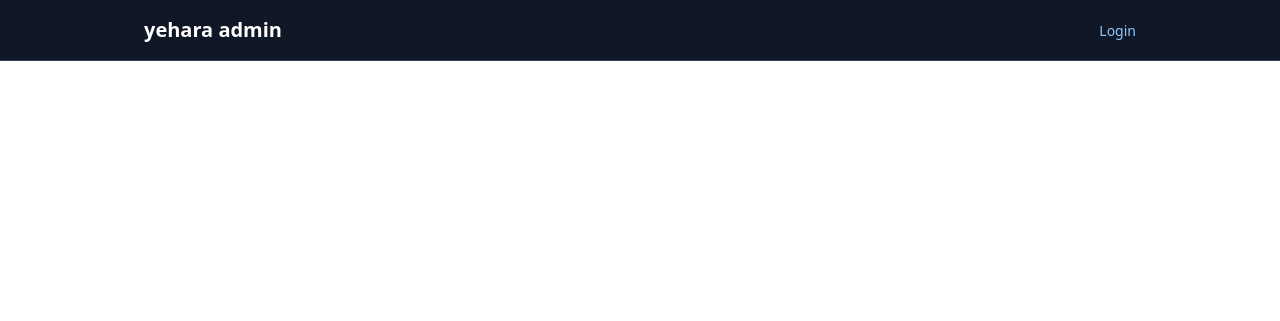
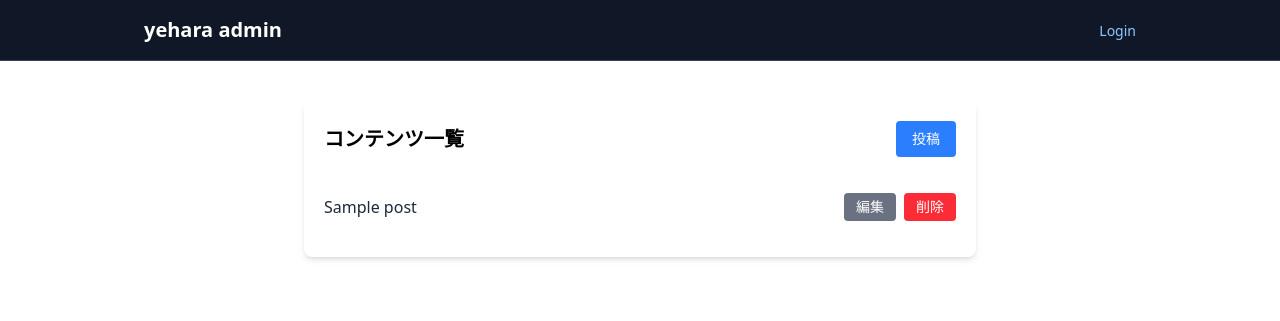
Before and after one commit to yuu-ux/blog, a Python web app: template app/templates/index.html in a window 1280 px wide. Shown: the top 321 px of the page. Run offline with Jinja, Linux system fonts and the light colour scheme; the template is opened without the code that fills it: most values are stand-ins (such as "Sample title", 1, 10 or a date in 2020); some libraries are stand-ins or nearby versions.

Commit message:
:wrench: delete 機能追加

```diff
--- a/admin/models/post.py
+++ b/admin/models/post.py
@@ -12,5 +12,6 @@ class Post(AuditableColumns, db.Model):
     body: Mapped[str] = mapped_column(db.Text, nullable=True)
     published_at: Mapped[datetime] = mapped_column(db.DateTime(), nullable=True)
     is_draft: Mapped[bool] = mapped_column(db.Boolean, nullable=False, default=False)
+    is_deleted: Mapped[bool] = mapped_column(db.Boolean, nullable=False, default=False)
     category_id: Mapped[int] = mapped_column(db.ForeignKey('category.id'), nullable=False)
     category: Mapped['Category'] = relationship('Category', backref='posts')
--- a/admin/templates/index.html
+++ b/admin/templates/index.html
@@ -3,4 +3,34 @@
 
 {% block body %}
 {{ show_flash_messages() }}
+
+<div class="max-w-2xl mx-auto my-10 p-5 bg-white rounded-lg shadow-md">
+  <div class="flex justify-between items-center mb-5">
+    <h2 class="text-xl font-semibold">コンテンツ一覧</h2>
+    <p class="bg-blue-500 hover:bg-blue-600 text-white text-sm py-2 px-4 rounded cursor-pointer">
+      投稿
+    </p>
+    {# <a href="{{ url_for('create_post') }}" class="bg-blue-500 hover:bg-blue-600 text-white text-sm py-2 px-4 rounded">投稿</a> #}
+  </div>
+
+  <ul class="list-none p-0 divide-y divide-gray-300">
+    {% for post in posts %}
+    <li class="flex justify-between items-center py-4">
+      <span class="text-gray-800">{{ post.title }}</span>
+      <div class="flex gap-2">
+        <p class="bg-gray-500 hover:bg-gray-600 text-white text-sm py-1 px-3 rounded cursor-pointer">
+          編集
+        </p>
+        {# <a href="{{ url_for('edit_post', post_id=post.id) }}" class="bg-gray-500 hover:bg-gray-600 text-white text-sm py-1 px-3 rounded">編集</a> #}
+
+        <form method="POST" action="{{ url_for('root_bp.delete', post_id=post.id) }}">
+          <button type="submit" class="bg-red-500 hover:bg-red-600 text-white text-sm py-1 px-3 rounded">
+            削除
+          </button>
+        </form>
+      </div>
+    </li>
+    {% endfor %}
+  </ul>
+</div>
 {% endblock %}
--- a/seedr/imports/import_post.py
+++ b/seedr/imports/import_post.py
@@ -19,6 +19,7 @@ class Post(AuditableColumns, db.Model):
     body: Mapped[str] = mapped_column(db.Text, nullable=True)
     published_at: Mapped[datetime] = mapped_column(db.DateTime(), nullable=True)
     is_draft: Mapped[bool] = mapped_column(db.Boolean, nullable=False, default=False)
+    is_deleted: Mapped[bool] = mapped_column(db.Boolean, nullable=False, default=False)
     category_id: Mapped[int] = mapped_column(db.ForeignKey('category.id'), nullable=False)
     category: Mapped['Category'] = relationship('Category', backref='posts')
 
@@ -34,6 +35,7 @@ with app.app_context():
                 body='Pythonはインデントでブロックを表現する言語です。',
                 published_at=datetime(2024, 1, 10, 10, 0),
                 is_draft=False,
+                is_deleted=False,
                 category_id=1,
             ),
             Post(
@@ -41,6 +43,7 @@ with app.app_context():
                 body='FlaskはPython製の軽量なWebフレームワークです。',
                 published_at=datetime(2024, 2, 5, 14, 30),
                 is_draft=False,
+                is_deleted=False,
                 category_id=1,
             ),
             Post(
@@ -48,6 +51,7 @@ with app.app_context():
                 body='新しい教科書や文房具をそろえよう。',
                 published_at=datetime(2024, 3, 20, 9, 0),
                 is_draft=False,
+                is_deleted=False,
                 category_id=2,
             ),
             Post(
@@ -55,6 +59,7 @@ with app.app_context():
                 body='感想文はあらすじではなく、自分の考えを書くことが大切です。',
                 published_at=datetime(2024, 4, 12, 16, 45),
                 is_draft=False,
+                is_deleted=False,
                 category_id=2,
             ),
             Post(
@@ -62,6 +67,7 @@ with app.app_context():
                 body='これはまだ公開されていない記事の内容です。',
                 published_at=None,
                 is_draft=True,
+                is_deleted=False,
                 category_id=1,
             ),
         ]
```
Also changed, not shown: admin/controllers/root_controller.py (+21 -2 lines).
